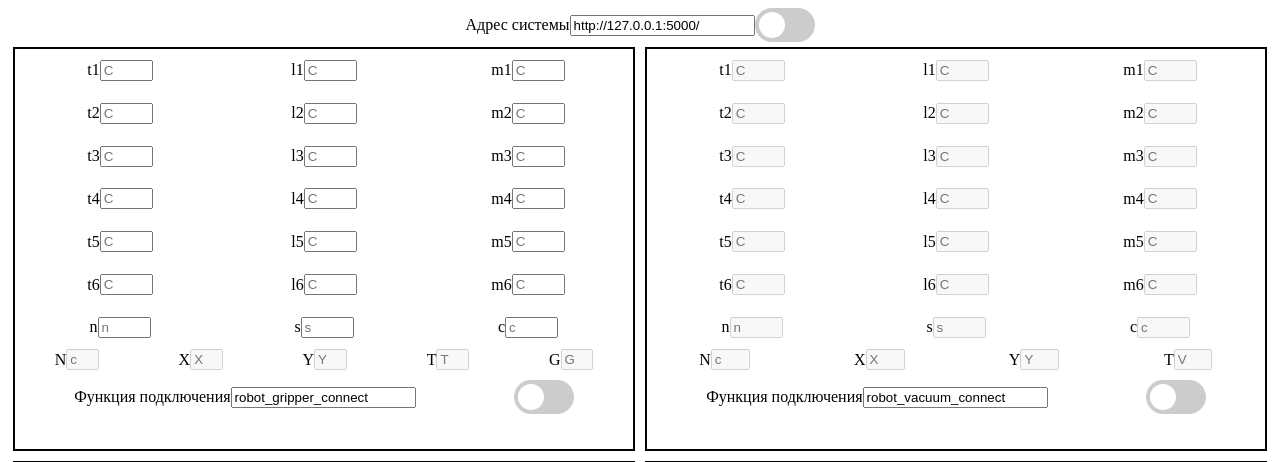
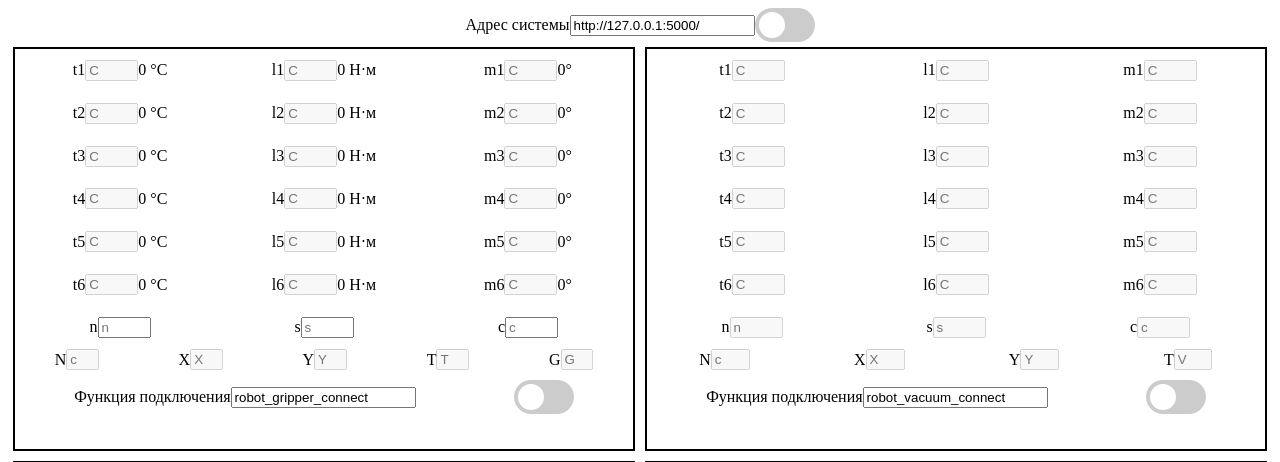
Before and after one commit to 474K474/emulator, a Flask app: page / in a window 1280 px wide. Shown: the top 462 px of the page. Run offline with Flask 3, Linux system fonts and the light colour scheme.

Commit message:
ПробразованиеДанных

```diff
--- a/static/js/emulator.js
+++ b/static/js/emulator.js
@@ -1,105 +1,113 @@
+setInterval(randomize, 1000);
+setInterval(connection, 3000);
 
-setInterval(randomize, 1000)
-setInterval(connection, 3000)
+let b1 = 0;
+let b2 = 0;
+let b3 = 0;
 
-
-let b1 = 0
-let b2 = 0
-let b3 = 0
-
-function b1_click(){
-    b1+=1
-}
-function b2_click(){
-    b2+=1
-}
-function b3_click(){
-    b3+=1
-}
-
-
+function b1_click() { b1 += 1; }
+function b2_click() { b2 += 1; }
+function b3_click() { b3 += 1; }
 
 function getRandomInt(min, max) {
     min = Math.ceil(min);
     max = Math.floor(max);
-  return Math.floor(Math.random() * (max - min) + min); // The maximum is exclusive and the minimum is inclusive
+    return Math.floor(Math.random() * (max - min) + min);
 }
 
-function connection(){
-    if (document.getElementById("robot_gripper_connect").checked){
-        connect_robot_1()
-    }
-    if (document.getElementById("robot_vacuum_connect").checked){
-        connect_robot_2()
-    }
-    if (document.getElementById("remote_terminal_connect").checked){
-        connect_remote_terminal()
-    }
-    if (document.getElementById("traffic_lights_connect").checked){
-        connect_traffic_lights()
-    }
-    if (document.getElementById("smart_camera_connect").checked){
-        connect_smart_camera()
+function convertTemperature(raw) {
+    return (raw / 100) * 150;
 }
 
-
+function convertLoad(raw) {
+    return (raw / 4096) * 10;
 }
 
+function convertAngle(raw) {
+    return (raw / 2048) * 180;
+}
 
+function randomize() {
+    if (document.getElementById("randomize").checked) {
+        document.getElementById("t1_1").value = getRandomInt(0, 100);
+        document.getElementById("t2_1").value = getRandomInt(0, 100);
+        document.getElementById("t3_1").value = getRandomInt(0, 100);
+        document.getElementById("t4_1").value = getRandomInt(0, 100);
+        document.getElementById("t5_1").value = getRandomInt(0, 100);
+        document.getElementById("t6_1").value = getRandomInt(0, 100);
+        document.getElementById("l1_1").value = getRandomInt(0, 2048);
+        document.getElementById("l2_1").value = getRandomInt(0, 2048);
+        document.getElementById("l3_1").value = getRandomInt(0, 2048);
+        document.getElementById("l4_1").value = getRandomInt(0, 2048);
+        document.getElementById("l5_1").value = getRandomInt(0, 2048);
+        document.getElementById("l6_1").value = getRandomInt(0, 2048);
+        document.getElementById("m1_1").value = getRandomInt(0, 2048);
+        document.getElementById("m2_1").value = getRandomInt(0, 2048);
+        document.getElementById("m3_1").value = getRandomInt(0, 2048);
+        document.getElementById("m4_1").value = getRandomInt(0, 2048);
+        document.getElementById("m5_1").value = getRandomInt(0, 2048);
+        document.getElementById("m6_1").value = getRandomInt(0, 2048);
+        document.getElementById("s_1").value = getRandomInt(0, 100);
+        document.getElementById("c_1").value = getRandomInt(0, 100);
+        document.getElementById("n_1").value = getRandomInt(0, 100);
 
+        document.getElementById("t1_2").value = getRandomInt(0, 100);
+        document.getElementById("t2_2").value = getRandomInt(0, 100);
+        document.getElementById("t3_2").value = getRandomInt(0, 100);
+        document.getElementById("t4_2").value = getRandomInt(0, 100);
+        document.getElementById("t5_2").value = getRandomInt(0, 100);
+        document.getElementById("t6_2").value = getRandomInt(0, 100);
+        document.getElementById("l1_2").value = getRandomInt(0, 4096);
+        document.getElementById("l2_2").value = getRandomInt(0, 4096);
+        document.getElementById("l3_2").value = getRandomInt(0, 4096);
+        document.getElementById("l4_2").value = getRandomInt(0, 4096);
+        document.getElementById("l5_2").value = getRandomInt(0, 4096);
+        document.getElementById("l6_2").value = getRandomInt(0, 4096);
+        document.getElementById("m1_2").value = getRandomInt(0, 2048);
+        document.getElementById("m2_2").value = getRandomInt(0, 2048);
+        document.getElementById("m3_2").value = getRandomInt(0, 2048);
+        document.getElementById("m4_2").value = getRandomInt(0, 2048);
+        document.getElementById("m5_2").value = getRandomInt(0, 2048);
+        document.getElementById("m6_2").value = getRandomInt(0, 2048);
+        document.getElementById("s_2").value = getRandomInt(0, 100);
+        document.getElementById("c_2").value = getRandomInt(0, 100);
+        document.getElementById("n_2").value = getRandomInt(0, 100);
 
-function randomize(){
-    if (document.getElementById("randomize").checked){
-        document.getElementById("t1_1").value = getRandomInt(0, 100)
-        document.getElementById("t2_1").value = getRandomInt(0, 100)
-        document.getElementById("t3_1").value = getRandomInt(0, 100)
-        document.getElementById("t4_1").value = getRandomInt(0, 100)
-        document.getElementById("t5_1").value = getRandomInt(0, 100)
-        document.getElementById("t6_1").value = getRandomInt(0, 100)
-        document.getElementById("l1_1").value = getRandomInt(0, 2048)
-        document.getElementById("l2_1").value = getRandomInt(0, 2048)
-        document.getElementById("l3_1").value = getRandomInt(0, 2048)
-        document.getElementById("l4_1").value = getRandomInt(0, 2048)
-        document.getElementById("l5_1").value = getRandomInt(0, 2048)
-        document.getElementById("l6_1").value = getRandomInt(0, 2048)
-        document.getElementById("m1_1").value = getRandomInt(0, 2048)
-        document.getElementById("m2_1").value = getRandomInt(0, 2048)
-        document.getElementById("m3_1").value = getRandomInt(0, 2048)
-        document.getElementById("m4_1").value = getRandomInt(0, 2048)
-        document.getElementById("m5_1").value = getRandomInt(0, 2048)
-        document.getElementById("m6_1").value = getRandomInt(0, 2048)
-        document.getElementById("s_1").value = getRandomInt(0, 100)
-        document.getElementById("c_1").value = getRandomInt(0, 100)
-        document.getElementById("n_1").value = getRandomInt(0, 100)
+        document.getElementById("code").value = getRandomInt(100, 999);
 
-        document.getElementById("t1_2").value = getRandomInt(0, 100)
-        document.getElementById("t2_2").value = getRandomInt(0, 100)
-        document.getElementById("t3_2").value = getRandomInt(0, 100)
-        document.getElementById("t4_2").value = getRandomInt(0, 100)
-        document.getElementById("t5_2").value = getRandomInt(0, 100)
-        document.getElementById("t6_2").value = getRandomInt(0, 100)
-        document.getElementById("l1_2").value = getRandomInt(0, 4096)
-        document.getElementById("l2_2").value = getRandomInt(0, 4096)
-        document.getElementById("l3_2").value = getRandomInt(0, 4096)
-        document.getElementById("l4_2").value = getRandomInt(0, 4096)
-        document.getElementById("l5_2").value = getRandomInt(0, 4096)
-        document.getElementById("l6_2").value = getRandomInt(0, 4096)
-        document.getElementById("m1_2").value = getRandomInt(0, 2048)
-        document.getElementById("m2_2").value = getRandomInt(0, 2048)
-        document.getElementById("m3_2").value = getRandomInt(0, 2048)
-        document.getElementById("m4_2").value = getRandomInt(0, 2048)
-        document.getElementById("m5_2").value = getRandomInt(0, 2048)
-        document.getElementById("m6_2").value = getRandomInt(0, 2048)
-        document.getElementById("s_2").value = getRandomInt(0, 100)
-        document.getElementById("c_2").value = getRandomInt(0, 100)
-        document.getElementById("n_2").value = getRandomInt(0, 100)
-
-        document.getElementById("code").value = getRandomInt(100, 999)
+        showConvertedData();
     }
 }
 
+function showConvertedData() {
+    for (let i = 1; i <= 6; i++) {
+        const rawTemp = parseInt(document.getElementById(`t${i}_1`).value);
+        const rawLoad = parseInt(document.getElementById(`l${i}_1`).value);
+        const rawAngle = parseInt(document.getElementById(`m${i}_1`).value);
 
+        document.getElementById(`t${i}_1_converted`).innerText = isNaN(rawTemp) ? "" : `${convertTemperature(rawTemp).toFixed(1)} °C`;
+        document.getElementById(`l${i}_1_converted`).innerText = isNaN(rawLoad) ? "" : `${convertLoad(rawLoad).toFixed(2)} Н·м`;
+        document.getElementById(`m${i}_1_converted`).innerText = isNaN(rawAngle) ? "" : `${convertAngle(rawAngle).toFixed(1)}°`;
+    }
+}
 
+function connection() {
+    if (document.getElementById("robot_gripper_connect").checked) {
+        connect_robot_1();
+    }
+    if (document.getElementById("robot_vacuum_connect").checked) {
+        connect_robot_2();
+    }
+    if (document.getElementById("remote_terminal_connect").checked) {
+        connect_remote_terminal();
+    }
+    if (document.getElementById("traffic_lights_connect").checked) {
+        connect_traffic_lights();
+    }
+    if (document.getElementById("smart_camera_connect").checked) {
+        connect_smart_camera();
+    }
+}
 
 function connect_smart_camera() {
     $.ajax({
@@ -111,7 +119,8 @@ function connect_smart_camera() {
             'code': document.getElementById("code").value,
         },
 
-        success: function (response) {    }});
+        success: function (response) { }
+    });
 }
 
 
@@ -124,28 +133,28 @@ function connect_traffic_lights() {
         data: {},
 
         success: function (response) {
-            if (response['L1'] == 1){
+            if (response['L1'] == 1) {
                 document.getElementById("traffic_blue").style.backgroundColor = 'blue'
             }
-            else{
+            else {
                 document.getElementById("traffic_blue").style.backgroundColor = 'black'
             }
-            if (response['L2'] == 1){
+            if (response['L2'] == 1) {
                 document.getElementById("traffic_red").style.backgroundColor = 'red'
             }
-            else{
+            else {
                 document.getElementById("traffic_red").style.backgroundColor = 'black'
             }
-            if (response['L3'] == 1){
+            if (response['L3'] == 1) {
                 document.getElementById("traffic_yellow").style.backgroundColor = 'yellow'
             }
-            else{
+            else {
                 document.getElementById("traffic_yellow").style.backgroundColor = 'black'
             }
-            if (response['L4'] == 1){
+            if (response['L4'] == 1) {
                 document.getElementById("traffic_green").style.backgroundColor = 'green'
             }
-            else{
+            else {
                 document.getElementById("traffic_greengreen").style.backgroundColor = 'black'
             }
         }
@@ -167,28 +176,28 @@ function connect_remote_terminal() {
         },
 
         success: function (response) {
-            if (response['L1'] == 1){
+            if (response['L1'] == 1) {
                 document.getElementById("remote_blue").style.backgroundColor = 'blue'
             }
-            else{
+            else {
                 document.getElementById("remote_blue").style.backgroundColor = 'black'
             }
-            if (response['L2'] == 1){
+            if (response['L2'] == 1) {
                 document.getElementById("remote_red").style.backgroundColor = 'red'
             }
-            else{
+            else {
                 document.getElementById("remote_red").style.backgroundColor = 'black'
             }
-            if (response['L3'] == 1){
+            if (response['L3'] == 1) {
                 document.getElementById("remote_yellow").style.backgroundColor = 'yellow'
             }
-            else{
+            else {
                 document.getElementById("remote_yellow").style.backgroundColor = 'black'
             }
-            if (response['L4'] == 1){
+            if (response['L4'] == 1) {
                 document.getElementById("remote_green").style.backgroundColor = 'green'
             }
-            else{
+            else {
                 document.getElementById("remote_green").style.backgroundColor = 'black'
             }
             console.log(response['L4'])
@@ -234,6 +243,8 @@ function connect_robot_1() {
             document.getElementById("Y_1").value = response["Y"]
             document.getElementById("T_1").value = response["T"]
             document.getElementById("G_1").value = response["G"]
+
+            showConvertedData();
         }
     });
 }
--- a/templates/emulator.html
+++ b/templates/emulator.html
@@ -1,5 +1,6 @@
 <!DOCTYPE html>
 <html lang="en">
+
 <head>
     <meta charset="UTF-8">
     <title>Title</title>
@@ -7,11 +8,12 @@
     <script src="../static/js/jquery-3.7.1.min.js"></script>
     <script src="../static/js/emulator.js"></script>
 </head>
+
 <body>
     <div id="URL">
         <div class="input-box">
             <label>Адрес системы</label>
-            <input type="text" id="URL_system" placeholder="Адрес", value="http://127.0.0.1:5000/">
+            <input type="text" id="URL_system" placeholder="Адрес" , value="http://127.0.0.1:5000/">
         </div>
         <label class="switch">
             <input type="checkbox" id="randomize">
@@ -21,32 +23,38 @@
 
     <div id="emulators">
         <div class="row_things">
-            <div class="thing" id = robot_left>
+            <div class="thing" id=robot_left>
                 <div class="sensors">
                     <div class="sensor" id="temp">
                         <div class="input-box">
                             <label>t1</label>
-                            <input type="text" id="t1_1" placeholder="C">
+                            <input type="text" id="t1_1" placeholder="C" disabled="disabled">
+                            <span id="t1_1_converted" class="converted-output">0 °C</span>
                         </div>
                         <div class="input-box">
                             <label>t2</label>
-                            <input type="text" id="t2_1" placeholder="C">
+                            <input type="text" id="t2_1" placeholder="C" disabled="disabled">
+                            <span id="t2_1_converted" class="converted-output">0 °C</span>
                         </div>
                         <div class="input-box">
                             <label>t3</label>
-                            <input type="text" id="t3_1" placeholder="C">
+                            <input type="text" id="t3_1" placeholder="C" disabled="disabled">
+                            <span id="t3_1_converted" class="converted-output">0 °C</span>
                         </div>
                         <div class="input-box">
                             <label>t4</label>
-                            <input type="text" id="t4_1" placeholder="C">
+                            <input type="text" id="t4_1" placeholder="C" disabled="disabled">
+                            <span id="t4_1_converted" class="converted-output">0 °C</span>
                         </div>
                         <div class="input-box">
                             <label>t5</label>
-                            <input type="text" id="t5_1" placeholder="C">
+                            <input type="text" id="t5_1" placeholder="C" disabled="disabled">
+                            <span id="t5_1_converted" class="converted-output">0 °C</span>
                         </div>
                         <div class="input-box">
                             <label>t6</label>
-                            <input type="text" id="t6_1" placeholder="C">
+                            <input type="text" id="t6_1" placeholder="C" disabled="disabled">
+                            <span id="t6_1_converted" class="converted-output">0 °C</span>
                         </div>
                         <div class="input-box">
                             <label>n</label>
@@ -56,27 +64,33 @@
                     <div class="sensor" id="load">
                         <div class="input-box">
                             <label>l1</label>
-                            <input type="text" id="l1_1" placeholder="C">
+                            <input type="text" id="l1_1" placeholder="C" disabled="disabled">
+                            <span id="l1_1_converted" class="converted-output">0 Н·м</span>
                         </div>
                         <div class="input-box">
                             <label>l2</label>
-                            <input type="text" id="l2_1" placeholder="C">
+                            <input type="text" id="l2_1" placeholder="C" disabled="disabled">
+                            <span id="l2_1_converted" class="converted-output">0 Н·м</span>
                         </div>
                         <div class="input-box">
                             <label>l3</label>
-                            <input type="text" id="l3_1" placeholder="C">
+                            <input type="text" id="l3_1" placeholder="C" disabled="disabled">
+                            <span id="l3_1_converted" class="converted-output">0 Н·м</span>
                         </div>
                         <div class="input-box">
                             <label>l4</label>
-                            <input type="text" id="l4_1" placeholder="C">
+                            <input type="text" id="l4_1" placeholder="C" disabled="disabled">
+                            <span id="l4_1_converted" class="converted-output">0 Н·м</span>
                         </div>
                         <div class="input-box">
                             <label>l5</label>
-                            <input type="text" id="l5_1" placeholder="C">
+                            <input type="text" id="l5_1" placeholder="C" disabled="disabled">
+                            <span id="l5_1_converted" class="converted-output">0 Н·м</span>
                         </div>
                         <div class="input-box">
                             <label>l6</label>
-                            <input type="text" id="l6_1" placeholder="C">
+                            <input type="text" id="l6_1" placeholder="C" disabled="disabled">
+                            <span id="l6_1_converted" class="converted-output">0 Н·м</span>
                         </div>
                         <div class="input-box">
                             <label>s</label>
@@ -86,27 +100,33 @@
                     <div class="sensor" id="motor">
                         <div class="input-box">
                             <label>m1</label>
-                            <input type="text" id="m1_1" placeholder="C">
+                            <input type="text" id="m1_1" placeholder="C" disabled="disabled">
+                            <span id="m1_1_converted" class="converted-output">0°</span>
                         </div>
                         <div class="input-box">
                             <label>m2</label>
-                            <input type="text" id="m2_1" placeholder="C">
+                            <input type="text" id="m2_1" placeholder="C" disabled="disabled">
+                            <span id="m2_1_converted" class="converted-output">0°</span>
                         </div>
                         <div class="input-box">
                             <label>m3</label>
-                            <input type="text" id="m3_1" placeholder="C">
+                            <input type="text" id="m3_1" placeholder="C" disabled="disabled">
+                            <span id="m3_1_converted" class="converted-output">0°</span>
                         </div>
                         <div class="input-box">
                             <label>m4</label>
-                            <input type="text" id="m4_1" placeholder="C">
+                            <input type="text" id="m4_1" placeholder="C" disabled="disabled">
+                            <span id="m4_1_converted" class="converted-output">0°</span>
                         </div>
                         <div class="input-box">
                             <label>m5</label>
-                            <input type="text" id="m5_1" placeholder="C">
+                            <input type="text" id="m5_1" placeholder="C" disabled="disabled">
+                            <span id="m5_1_converted" class="converted-output">0°</span>
                         </div>
                         <div class="input-box">
                             <label>m6</label>
-                            <input type="text" id="m6_1" placeholder="C">
+                            <input type="text" id="m6_1" placeholder="C" disabled="disabled">
+                            <span id="m6_1_converted" class="converted-output">0°</span>
                         </div>
                         <div class="input-box">
                             <label>c</label>
@@ -140,7 +160,8 @@
                 <div class="connect_control">
                     <div class="input-box">
                         <label>Функция подключения</label>
-                        <input type="text" id="robot_gripper_connect_URL" placeholder="URL" value="robot_gripper_connect">
+                        <input type="text" id="robot_gripper_connect_URL" placeholder="URL"
+                            value="robot_gripper_connect">
                     </div>
                     <!-- Rounded switch -->
                     <label class="switch">
@@ -149,7 +170,7 @@
                     </label>
                 </div>
             </div>
-            <div class="thing" id = robot_right>
+            <div class="thing" id=robot_right>
                 <div class="sensors">
                     <div class="sensor" id="temp_2">
                         <div class="input-box">
@@ -275,7 +296,7 @@
             </div>
         </div>
         <div class="row_things">
-            <div class="thing" id = "remote_terminal">
+            <div class="thing" id="remote_terminal">
                 <div class="colors">
                     <div class="color_container">
                         <div class="color" id="remote_blue"></div>
@@ -302,7 +323,8 @@
                 <div class="connect_control">
                     <div class="input-box">
                         <label>Функция подключения</label>
-                        <input type="text" id="remote_terminal_connect_URL" placeholder="URL" value="remote_terminal_connect">
+                        <input type="text" id="remote_terminal_connect_URL" placeholder="URL"
+                            value="remote_terminal_connect">
                     </div>
                     <!-- Rounded switch -->
                     <label class="switch">
@@ -312,7 +334,7 @@
                 </div>
             </div>
 
-            <div class="thing" id = "lights_camera">
+            <div class="thing" id="lights_camera">
                 <div id="Traffic_lights">
                     <div class="colors">
                         <div class="color_container">
@@ -332,7 +354,8 @@
                     <div class="connect_control">
                         <div class="input-box">
                             <label>Функция подключения</label>
-                            <input type="text" id="traffic_lights_connect_URL" placeholder="URL" value="traffic_lights_connect">
+                            <input type="text" id="traffic_lights_connect_URL" placeholder="URL"
+                                value="traffic_lights_connect">
                         </div>
                         <!-- Rounded switch -->
                         <label class="switch">
@@ -353,7 +376,8 @@
                     <div class="connect_control">
                         <div class="input-box">
                             <label>Функция подключения</label>
-                            <input type="text" id="smart_camera_connect_URL" placeholder="URL" value="smart_camera_connect">
+                            <input type="text" id="smart_camera_connect_URL" placeholder="URL"
+                                value="smart_camera_connect">
                         </div>
                         <!-- Rounded switch -->
                         <label class="switch">
@@ -368,4 +392,5 @@
         </div>
     </div>
 </body>
+
 </html>
```
Also changed, not shown: emulator_data.db. Lines whose indentation alone changed are shown as unchanged.
